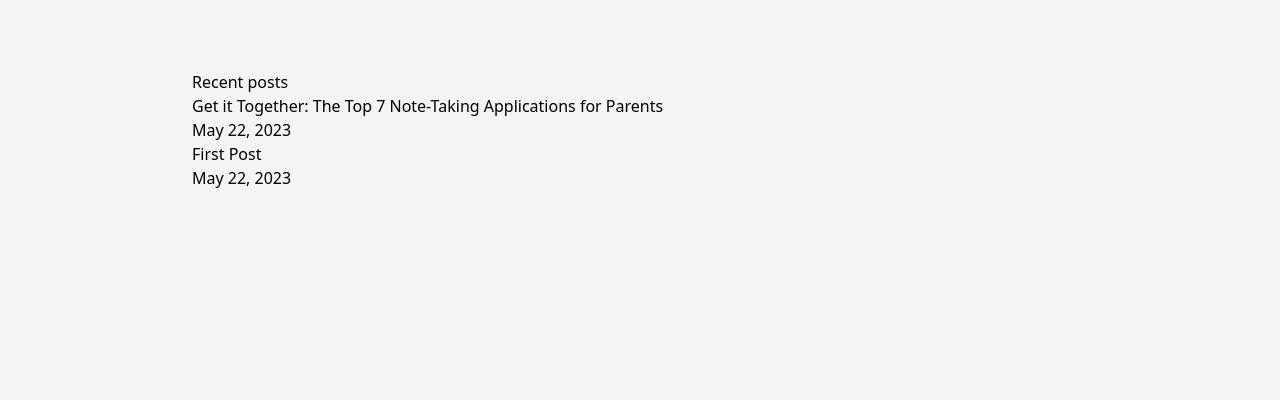
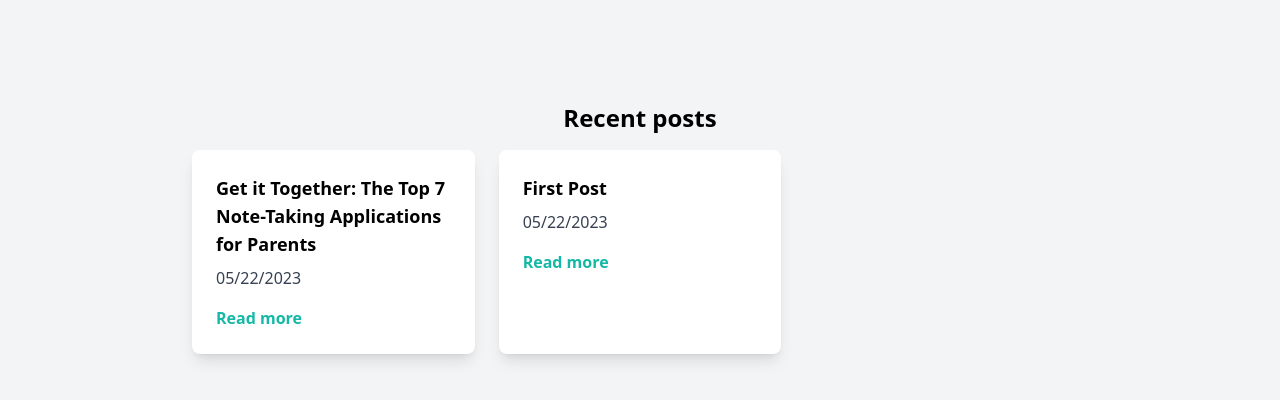
Before and after one commit to daniellekorn/nextjs-blog, a Next.js app: page / in a window 1280 px wide. Shown: the part 430-830 px from the top of the page. Before the commit the page ends 800 px from the top, so only its background shows below. Built offline with nearby package versions, Linux system fonts and the light colour scheme.

Commit message:
create cards for recent posts

```diff
--- a/app/components/Posts.tsx
+++ b/app/components/Posts.tsx
@@ -1,17 +1,28 @@
-import { getSortedPostsData } from "@/lib/posts"
-import PostListItem from "./PostListItem"
+import { getSortedPostsData } from "@/lib/posts";
+import PostListItem from "./PostListItem";
 
 export default function Posts() {
-    const posts = getSortedPostsData()
+  const posts = getSortedPostsData();
 
-    return (
-        <section>
-            <h2>Recent posts</h2>
-            <ul>
-                {posts.map(post => (
-                    <PostListItem key={post.id} post={post} />
-                ))}
-            </ul>
-        </section>
-    )
+  return (
+    <section className="py-8">
+      <h2 className="mb-4 text-xl font-bold text-center lg:text-2xl">
+        Recent posts
+      </h2>
+      <div className="grid grid-cols-1 gap-6 sm:grid-cols-2 md:grid-cols-3">
+        {posts.map((post) => (
+          <div key={post.id} className="p-6 bg-white rounded-lg shadow-lg">
+            <h3 className="mb-2 text-lg font-bold">{post.title}</h3>
+            <p className="mb-4 text-gray-700">{post.date}</p>
+            <a
+              href={`/posts/${post.id}`}
+              className="inline-block font-semibold text-teal-500 hover:text-teal-600"
+            >
+              Read more
+            </a>
+          </div>
+        ))}
+      </div>
+    </section>
+  );
 }
```
